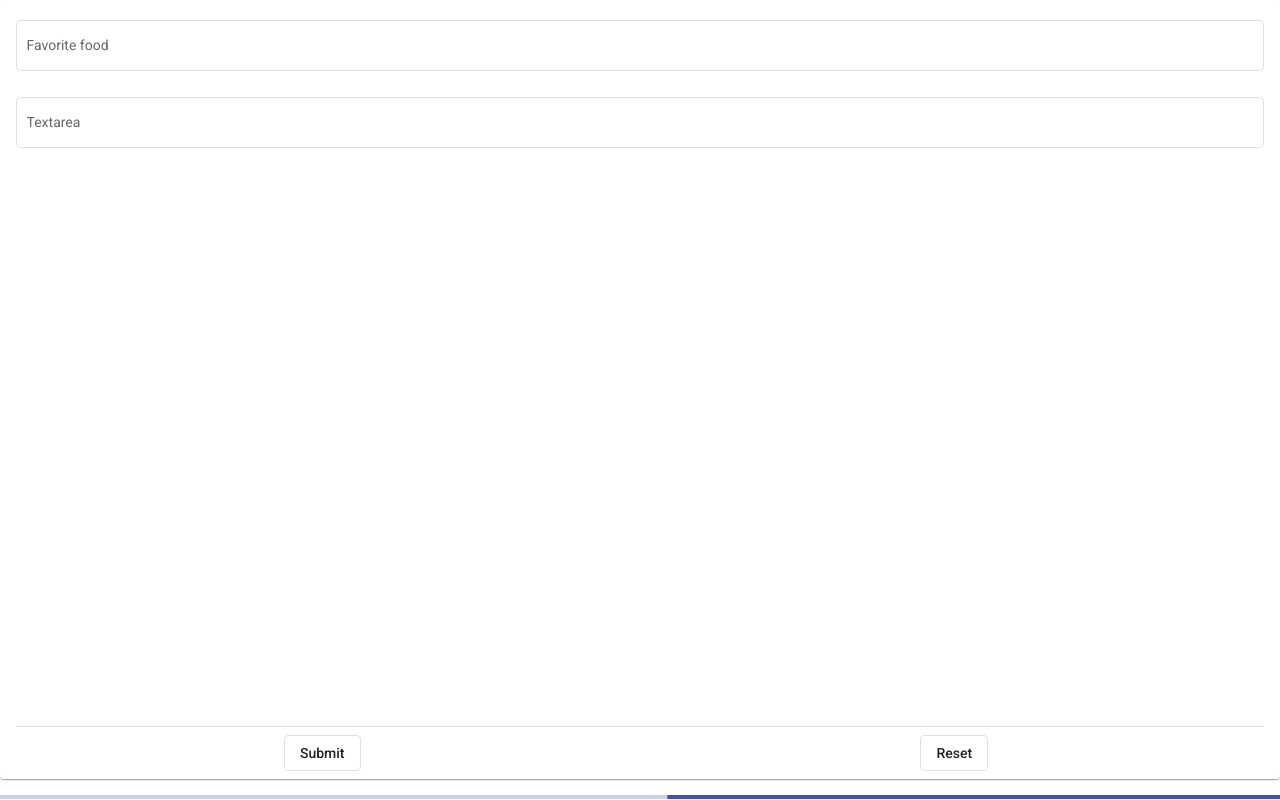
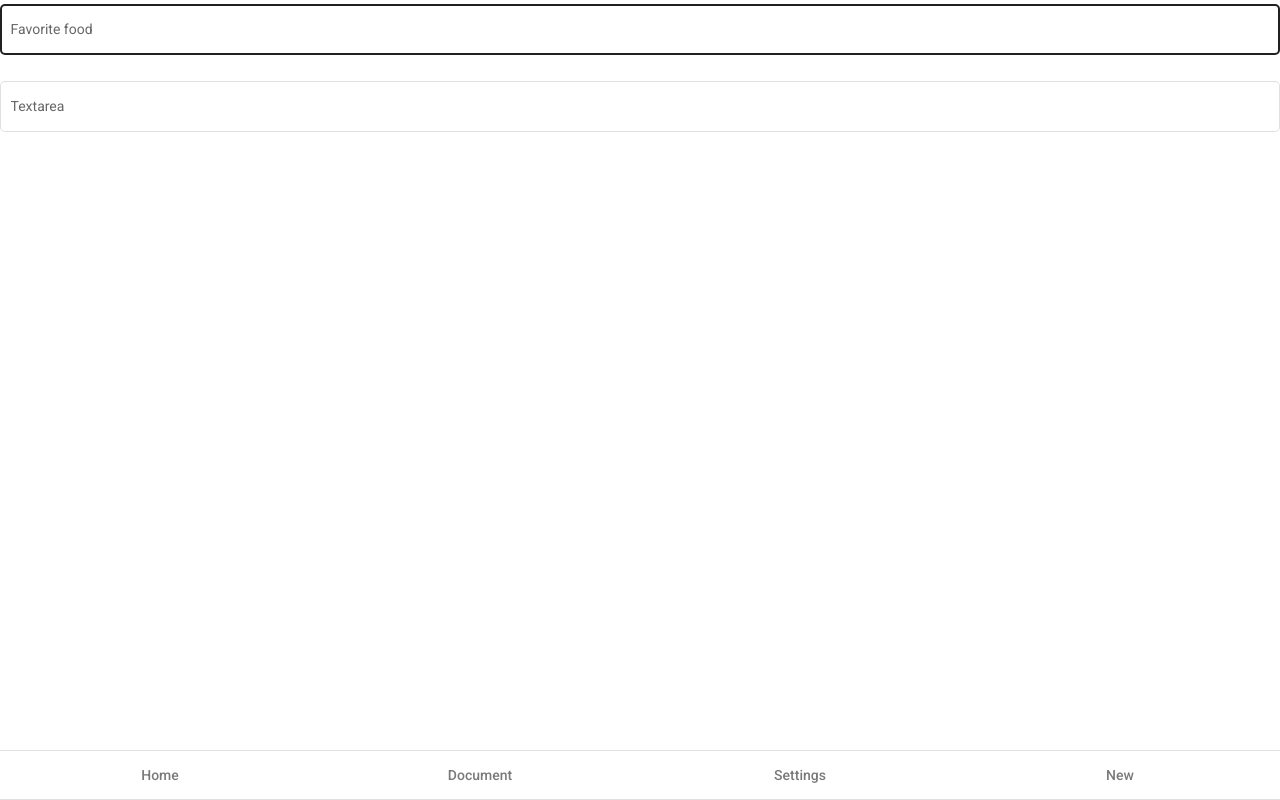
Before and after one commit to Blunderchips/monogram2, an Angular app: page / in a window 1280 px wide. Built offline with nearby package versions, Linux system fonts and the light colour scheme; what @ngxs/devtools-plugin, @ngxs/form-plugin, @ngxs/router-plugin, @ngxs/storage-plugin would draw is missing.

Commit message:
feat: Add prototype bottom navigation

```diff
--- a/src/app/app.component.html
+++ b/src/app/app.component.html
@@ -1 +1,15 @@
-<app-text-input></app-text-input>
+<div fxFill fxLayout="column" fxLayoutAlign="space-between center">
+
+  <app-text-input></app-text-input>
+
+  <div class="app-component__footer">
+    <mat-divider></mat-divider>
+    <nav mat-align-tabs="center" mat-stretch-tabs mat-tab-nav-bar>
+      <a [routerLink]="['home']" mat-tab-link>Home</a>
+      <a [routerLink]="['123','document']" mat-tab-link>Document</a>
+      <a [routerLink]="['123','settings']" mat-tab-link>Settings</a>
+      <a [routerLink]="['new']" mat-tab-link>New</a>
+    </nav>
+  </div>
+
+</div>
--- a/src/app/app.component.scss
+++ b/src/app/app.component.scss
@@ -0,0 +1,7 @@
+.app-component {
+
+  &__footer {
+    width: 100%;
+  }
+
+}
--- a/src/app/app.module.ts
+++ b/src/app/app.module.ts
@@ -7,6 +7,7 @@ import { MatDividerModule } from '@angular/material/divider';
 import { MatFormFieldModule } from '@angular/material/form-field';
 import { MatInputModule } from '@angular/material/input';
 import { MatProgressBarModule } from '@angular/material/progress-bar';
+import { MatTabsModule } from '@angular/material/tabs';
 import { BrowserModule } from '@angular/platform-browser';
 import { BrowserAnimationsModule } from '@angular/platform-browser/animations';
 import { NgxsReduxDevtoolsPluginModule } from '@ngxs/devtools-plugin';
@@ -41,6 +42,7 @@ import { TextInputComponent } from './text-input/text-input.component';
     MatCardModule,
     MatProgressBarModule,
     MatDividerModule,
+    MatTabsModule,
   ],
   providers: [],
   bootstrap: [
--- a/src/app/text-input/text-input.component.html
+++ b/src/app/text-input/text-input.component.html
@@ -1,7 +1,7 @@
-<mat-card>
+<!--<mat-card>-->
 
-  <mat-card-content>
-    <form [formGroup]="inputForm" fxFill fxLayout="column" fxLayoutAlign="start center" ngxsForm="textInput">
+<!--  <mat-card-content>-->
+    <form [formGroup]="inputForm" fxLayout="column" fxLayoutAlign="start center" ngxsForm="textInput">
 
       <mat-form-field appearance="outline">
         <mat-label>Favorite food</mat-label>
@@ -23,22 +23,22 @@
       <span #spacer fxFlex></span>
 
     </form>
-  </mat-card-content>
+<!--  </mat-card-content>-->
 
-  <mat-divider inset></mat-divider>
+<!--  <mat-divider inset></mat-divider>-->
 
-  <mat-card-actions fxLayout="row" fxLayoutAlign="space-around stretch">
-    <button mat-stroked-button>
-      Submit
-    </button>
+<!--  <mat-card-actions fxLayout="row" fxLayoutAlign="space-around stretch">-->
+<!--    <button mat-stroked-button>-->
+<!--      Submit-->
+<!--    </button>-->
 
-    <button mat-stroked-button>
-      Reset
-    </button>
-  </mat-card-actions>
+<!--    <button mat-stroked-button>-->
+<!--      Reset-->
+<!--    </button>-->
+<!--  </mat-card-actions>-->
 
-  <mat-card-footer>
-    <mat-progress-bar mode="indeterminate"></mat-progress-bar>
-  </mat-card-footer>
+<!--  &lt;!&ndash;  <mat-card-footer>&ndash;&gt;-->
+<!--  &lt;!&ndash;    <mat-progress-bar mode="indeterminate"></mat-progress-bar>&ndash;&gt;-->
+<!--  &lt;!&ndash;  </mat-card-footer>&ndash;&gt;-->
 
-</mat-card>
+<!--</mat-card>-->
--- a/src/app/text-input/text-input.component.scss
+++ b/src/app/text-input/text-input.component.scss
@@ -1,7 +1,7 @@
+:host {
+  width: 100%;
+}
+
 .mat-form-field {
   width: 100%;
 }
-
-.mat-card, .mat-card-content {
-  height: calc(100% - 52px - 1px);
-}
```
